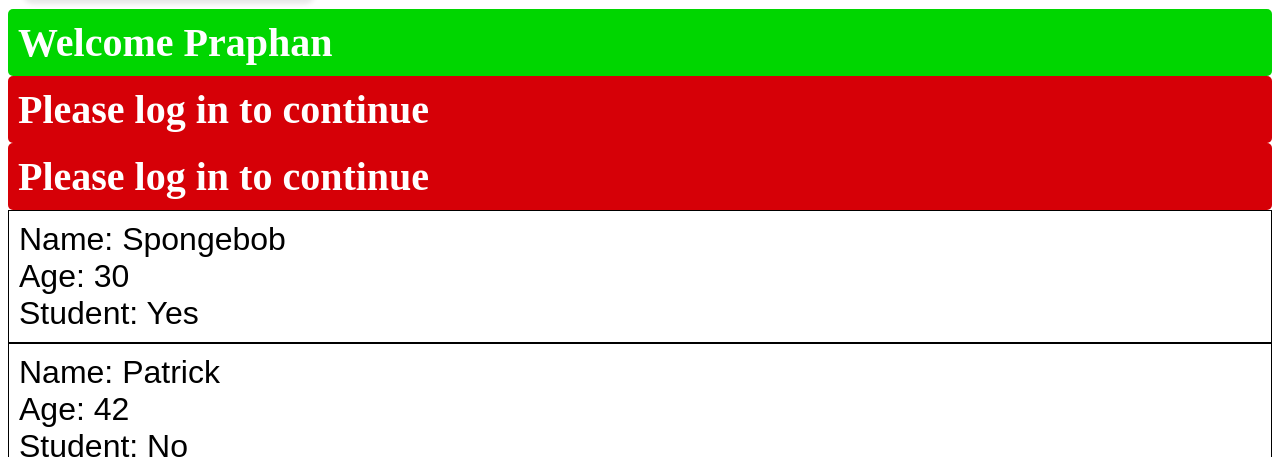
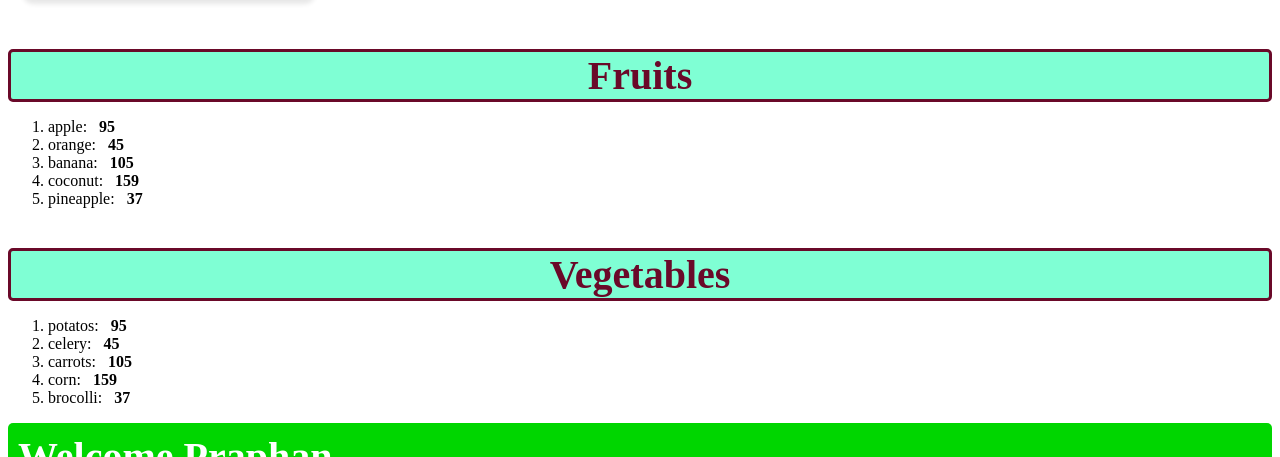
Before and after one commit to Bulbasaur-Bud/React_Course, a React (Vite) app in the folder my-react-app/: page / in a window 1280 px wide. Shown: the part 294-751 px from the top of the page. Built offline with nearby package versions, Linux system fonts and the light colour scheme.

Commit message:
fifth commit

```diff
--- a/my-react-app/src/App.jsx
+++ b/my-react-app/src/App.jsx
@@ -2,12 +2,35 @@
 import Button from "./Button";
 import Student from "./Student";
 import UserGreeting from "./UserGreeting";
+import List from "./List";
 
 function App() {
+  const fruits = [
+    { id: 1, name: "apple", cal: 95 },
+    { id: 2, name: "orange", cal: 45 },
+    { id: 3, name: "banana", cal: 105 },
+    { id: 4, name: "coconut", cal: 159 },
+    { id: 5, name: "pineapple", cal: 37 },
+  ];
+
+  const vegetables = [
+    { id: 6, name: "potatos", cal: 95 },
+    { id: 7, name: "celery", cal: 45 },
+    { id: 8, name: "carrots", cal: 105 },
+    { id: 9, name: "corn", cal: 159 },
+    { id: 10, name: "brocolli", cal: 37 },
+  ];
+
   return (
     <div>
       <Card />
       <Button />
+
+      {fruits.length > 0 ? <List items={fruits} category="Fruits" /> : null}
+      {vegetables.length > 0 ? (
+        <List items={vegetables} category="Vegetables" />
+      ) : null}
+
       <UserGreeting isLoggedIn={true} username="Praphan" />
       <UserGreeting isLoggedIn={false} username="Praphan" />
       <UserGreeting isLoggedIn={false} />
--- /dev/null
+++ b/my-react-app/src/List.jsx
@@ -0,0 +1,61 @@
+import PropTypes from "prop-types";
+
+function List(props) {
+  // const fruits = [
+  //   { id: 1, name: "apple", cal: 95 },
+  //   { id: 2, name: "orange", cal: 45 },
+  //   { id: 3, name: "banana", cal: 105 },
+  //   { id: 4, name: "coconut", cal: 159 },
+  //   { id: 5, name: "pineapple", cal: 37 },
+  // ];
+
+  // fruits.sort((a, b) => a.name.localeCompare(b.name)); //Alphabetical
+  // fruits.sort((a, b) => b.name.localeCompare(a.name)); //Reverse Alphabetical
+  // fruits.sort((a, b) => a.cal - b.cal); //Numerical order
+  // fruits.sort((a, b) => b.cal - a.cal); //Decending
+
+  // const lowCalFruits = fruits.filter((fruit) => fruit.cal < 100);
+
+  // const highCalFruits = fruits.filter((fruit) => fruit.cal > 100);
+
+  // const listItems = highCalFruits.map((highCalFruit) => (
+  //   <li key={highCalFruit.name}>
+  //     {highCalFruit.name}: &nbsp; <b> {highCalFruit.cal}</b>
+  //   </li>
+  // ));
+
+  //This will be using the props method. Hence we transferred all the info to App.jsx
+
+  const category = props.category;
+  const itemList = props.items;
+
+  const listItems = itemList.map((item) => (
+    <li key={item.id}>
+      {item.name}: &nbsp; <b> {item.cal}</b>
+    </li>
+  ));
+  return (
+    <div>
+      <h3 className="list-category">{category}</h3>
+      <ol className="list-item">{listItems}</ol>
+    </div>
+  );
+}
+
+List.propTypes = {
+  category: PropTypes.string,
+  items: PropTypes.arrayOf(
+    PropTypes.shape({
+      id: PropTypes.number,
+      name: PropTypes.string,
+      cal: PropTypes.number,
+    })
+  ),
+};
+
+List.defaultProps = {
+  category: "Category",
+  items: [],
+};
+
+export default List;
--- a/my-react-app/src/index.css
+++ b/my-react-app/src/index.css
@@ -55,3 +55,27 @@
   border-radius: 5px;
   margin: 0;
 }
+
+.list-category {
+  font-size: 2.5em;
+  font-weight: bold;
+  color: rgb(106, 9, 41);
+  margin-bottom: 10px;
+  text-align: center;
+  border: 3px solid;
+  border-radius: 5px;
+  background-color: aquamarine;
+}
+
+.list-items li {
+  font-size: 2em;
+  list-style: none;
+  color: goldenrod;
+  text-align: center;
+  margin: 0;
+}
+
+.list-items li:hover {
+  color: hsl(0, 0%, 45%);
+  cursor: pointer;
+}
```
